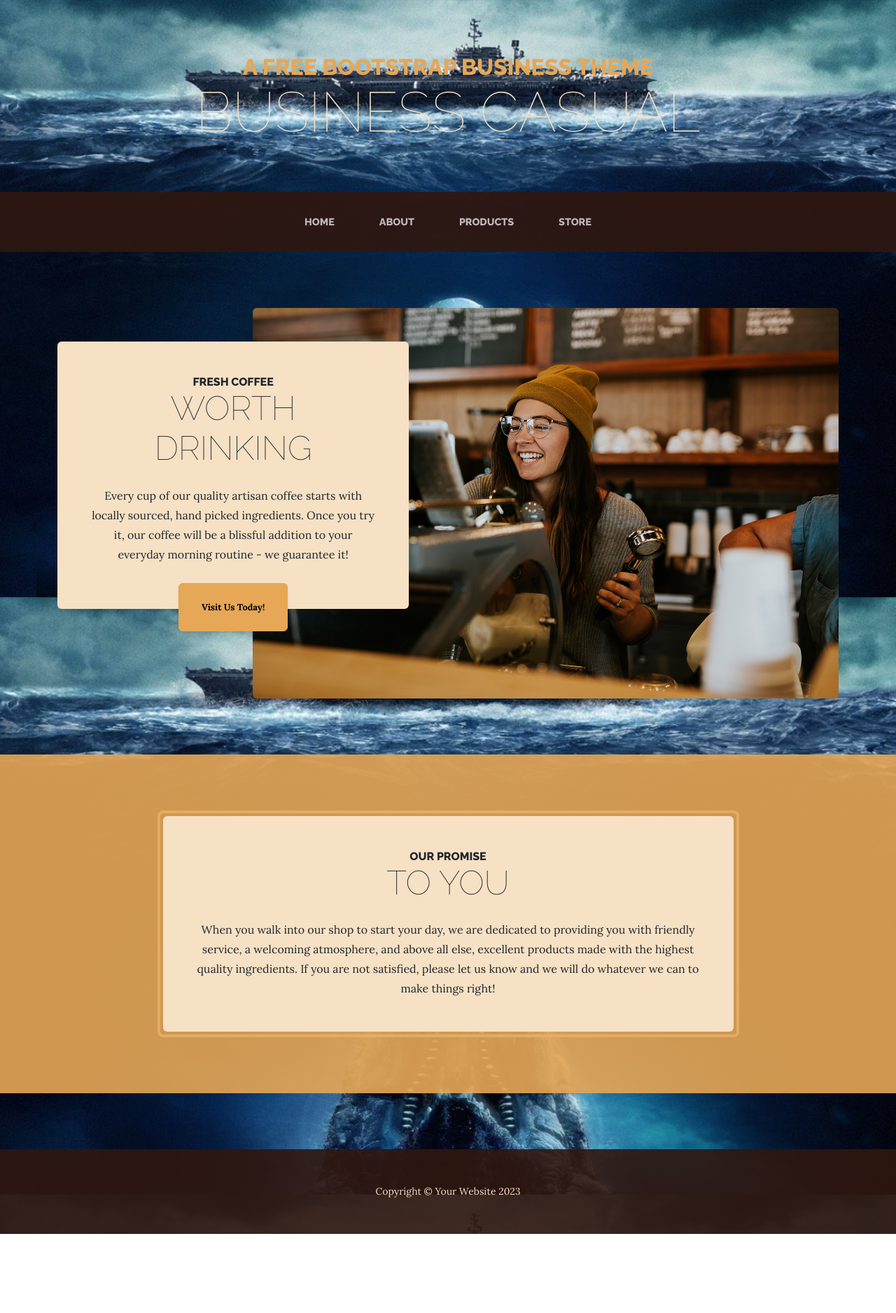
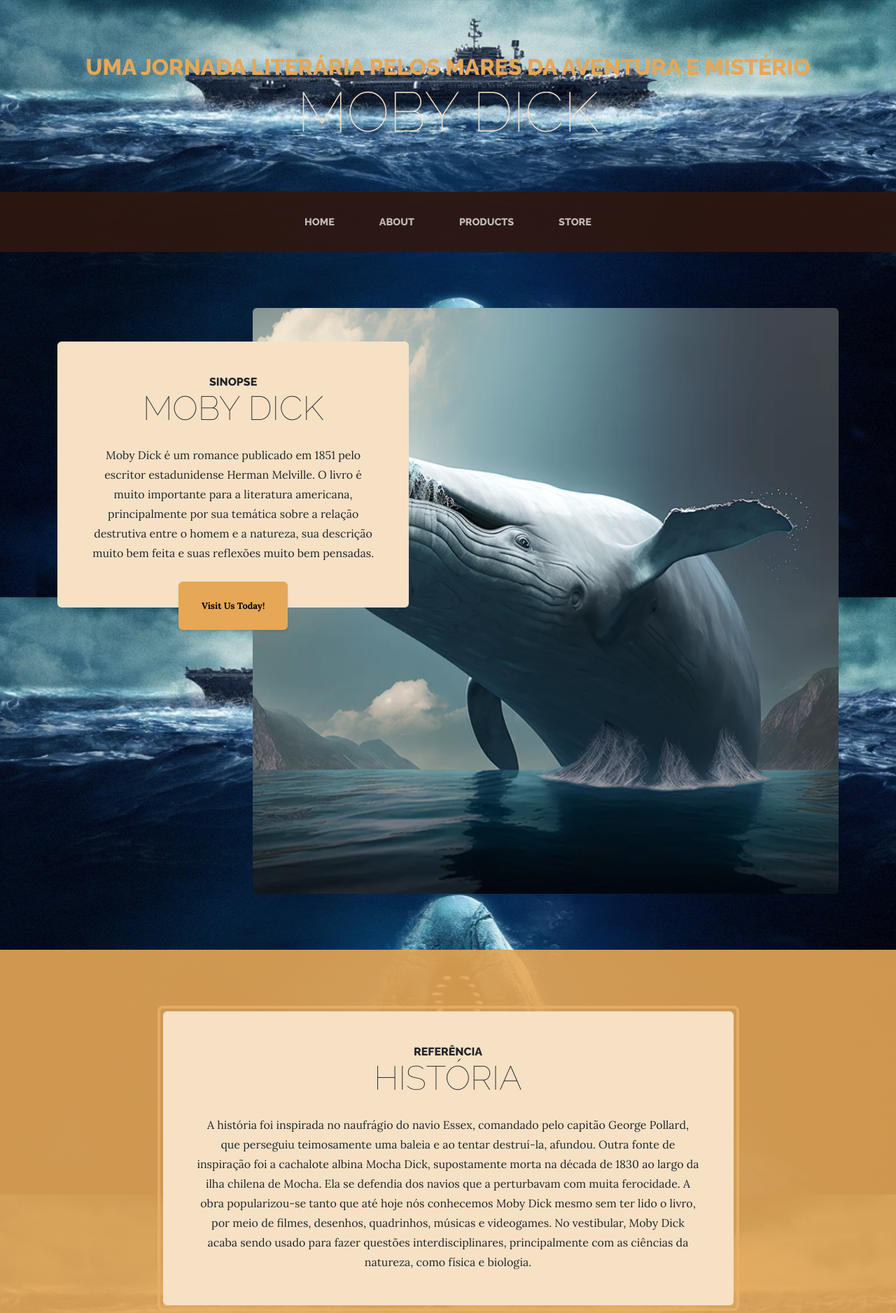
Before and after one commit to Murilosgama/Livro_Portugues, a plain HTML site: page index.html in a window 1280 px wide. Shown: the top 1876 px of the page at 70% size. Before the commit the page ends 1763 px from the top, so only its background shows below. Drawn offline with nearby package versions, Linux system fonts and the light colour scheme.

Commit message:
Add files via upload
Mudei o home e um pouco do store, inserindo conteudo e mudando 2 imagens apenas, alem disso o titulo tambem esta mudado

```diff
--- a/index.html
+++ b/index.html
@@ -5,7 +5,7 @@
         <meta name="viewport" content="width=device-width, initial-scale=1, shrink-to-fit=no" />
         <meta name="description" content="" />
         <meta name="author" content="" />
-        <title>Business Casual - Start Bootstrap Theme</title>
+        <title>Moby Dick</title>
         <link rel="icon" type="image/x-icon" href="assets/favicon.ico" />
         <!-- Google fonts-->
         <link href="https://fonts.googleapis.com/css?family=Raleway:100,100i,200,200i,300,300i,400,400i,500,500i,600,600i,700,700i,800,800i,900,900i" rel="stylesheet" />
@@ -16,8 +16,8 @@
     <body>
         <header>
             <h1 class="site-heading text-center text-faded d-none d-lg-block">
-                <span class="site-heading-upper text-primary mb-3">A Free Bootstrap Business Theme</span>
-                <span class="site-heading-lower">Business Casual</span>
+                <span class="site-heading-upper text-primary mb-3"> Uma Jornada Literária Pelos Mares da Aventura e Mistério</span>
+                <span class="site-heading-lower">Moby Dick</span>
             </h1>
         </header>
         <!-- Navigation-->
@@ -38,13 +38,13 @@
         <section class="page-section clearfix">
             <div class="container">
                 <div class="intro">
-                    <img class="intro-img img-fluid mb-3 mb-lg-0 rounded" src="assets/img/intro.jpg" alt="..." />
+                    <img class="intro-img img-fluid mb-3 mb-lg-0 rounded" src="assets/img/SinopseHome.webp" alt="..." />
                     <div class="intro-text left-0 text-center bg-faded p-5 rounded">
                         <h2 class="section-heading mb-4">
-                            <span class="section-heading-upper">Fresh Coffee</span>
-                            <span class="section-heading-lower">Worth Drinking</span>
+                            <span class="section-heading-upper">Sinopse</span>
+                            <span class="section-heading-lower">Moby Dick</span>
                         </h2>
-                        <p class="mb-3">Every cup of our quality artisan coffee starts with locally sourced, hand picked ingredients. Once you try it, our coffee will be a blissful addition to your everyday morning routine - we guarantee it!</p>
+                        <p class="mb-3">Moby Dick é um romance publicado em 1851 pelo escritor estadunidense Herman Melville. O livro é muito importante para a literatura americana, principalmente por sua temática sobre a relação destrutiva entre o homem e a natureza, sua descrição muito bem feita e suas reflexões muito bem pensadas.</p>
                         <div class="intro-button mx-auto"><a class="btn btn-primary btn-xl" href="#!">Visit Us Today!</a></div>
                     </div>
                 </div>
@@ -56,10 +56,14 @@
                     <div class="col-xl-9 mx-auto">
                         <div class="cta-inner bg-faded text-center rounded">
                             <h2 class="section-heading mb-4">
-                                <span class="section-heading-upper">Our Promise</span>
-                                <span class="section-heading-lower">To You</span>
+                                <span class="section-heading-upper">Referência</span>
+                                <span class="section-heading-lower">História</span>
                             </h2>
-                            <p class="mb-0">When you walk into our shop to start your day, we are dedicated to providing you with friendly service, a welcoming atmosphere, and above all else, excellent products made with the highest quality ingredients. If you are not satisfied, please let us know and we will do whatever we can to make things right!</p>
+                            <p class="mb-0">A história foi inspirada no naufrágio do navio Essex, comandado pelo capitão George Pollard, que perseguiu teimosamente uma baleia e ao tentar destruí-la, afundou. Outra fonte de inspiração foi a cachalote albina Mocha Dick, supostamente morta na década de 1830 ao largo da ilha chilena de Mocha. Ela se defendia dos navios que a perturbavam com muita ferocidade.
+
+                                A obra popularizou-se tanto que até hoje nós conhecemos Moby Dick mesmo sem ter lido o livro, por meio de filmes, desenhos, quadrinhos, músicas e videogames.
+
+                                No vestibular, Moby Dick acaba sendo usado para fazer questões interdisciplinares, principalmente com as ciências da natureza, como física e biologia. </p>
                         </div>
                     </div>
                 </div>
```
Also changed, not shown: store.html (+16 -9 lines), assets/img/DesenhoStore.webp (added), assets/img/SinopseHome.webp (added).
